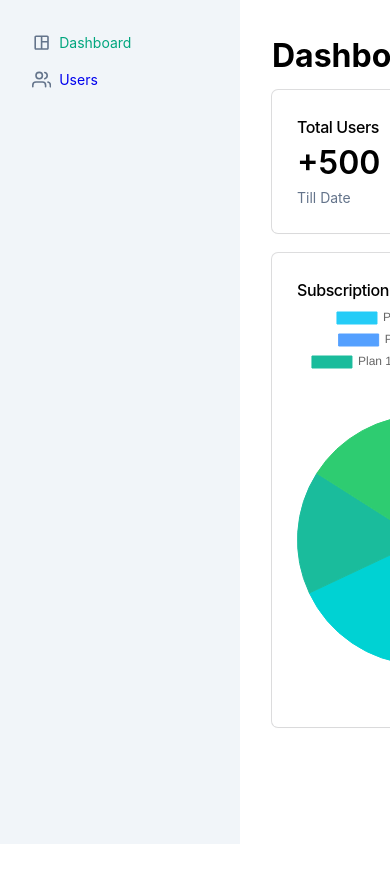
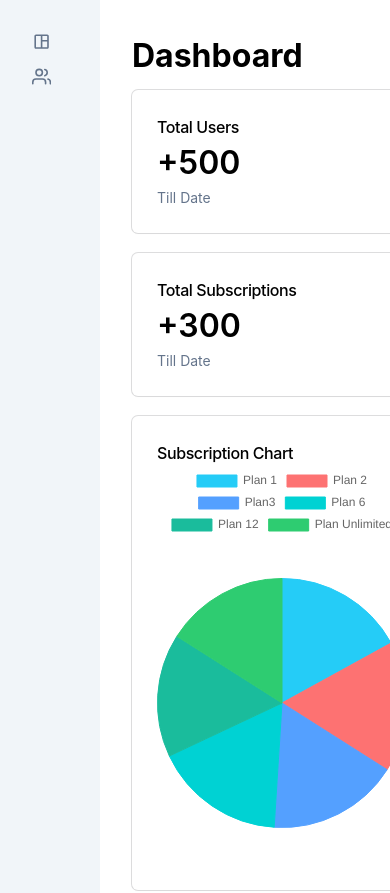
Before and after one commit to shirshak90/frontend-task, a React (Vite) app: page / in a window 390 px wide. Shown: the top 893 px of the page. Before the commit the page ends 844 px from the top, so only its background shows below. Built offline with nearby package versions, Linux system fonts and the light colour scheme.

Commit message:
media queries

```diff
--- a/src/index.css
+++ b/src/index.css
@@ -324,3 +324,34 @@ td {
   min-height: 400px;
   position: relative;
 }
+
+/* Media Queries */
+
+@media only screen and (max-width: 900px) {
+  .dashboard-layout {
+    grid-template-columns: 100px 1fr;
+
+  }
+
+  .sidebar-route-title {
+    display: none;
+  }
+
+  .sidebar-routes {
+    align-items: center;
+  }
+
+  .dashboard-info-cards {
+    grid-template-columns: repeat(2, 1fr);
+  }
+
+  .dashboard-charts {
+    grid-template-columns: 1fr;
+  }
+}
+
+@media only screen and (max-width: 700px) {
+  .dashboard-info-cards {
+    grid-template-columns: 1fr;
+  }
+}
--- a/src/layout/dashboard-layout.tsx
+++ b/src/layout/dashboard-layout.tsx
@@ -28,7 +28,7 @@ export function DashboardLayout() {
             >
               <div className="sidebar-route">
                 {route.icon}
-                {route.title}
+                <span className="sidebar-route-title">{route.title}</span>
               </div>
             </NavLink>
           ))}
```
